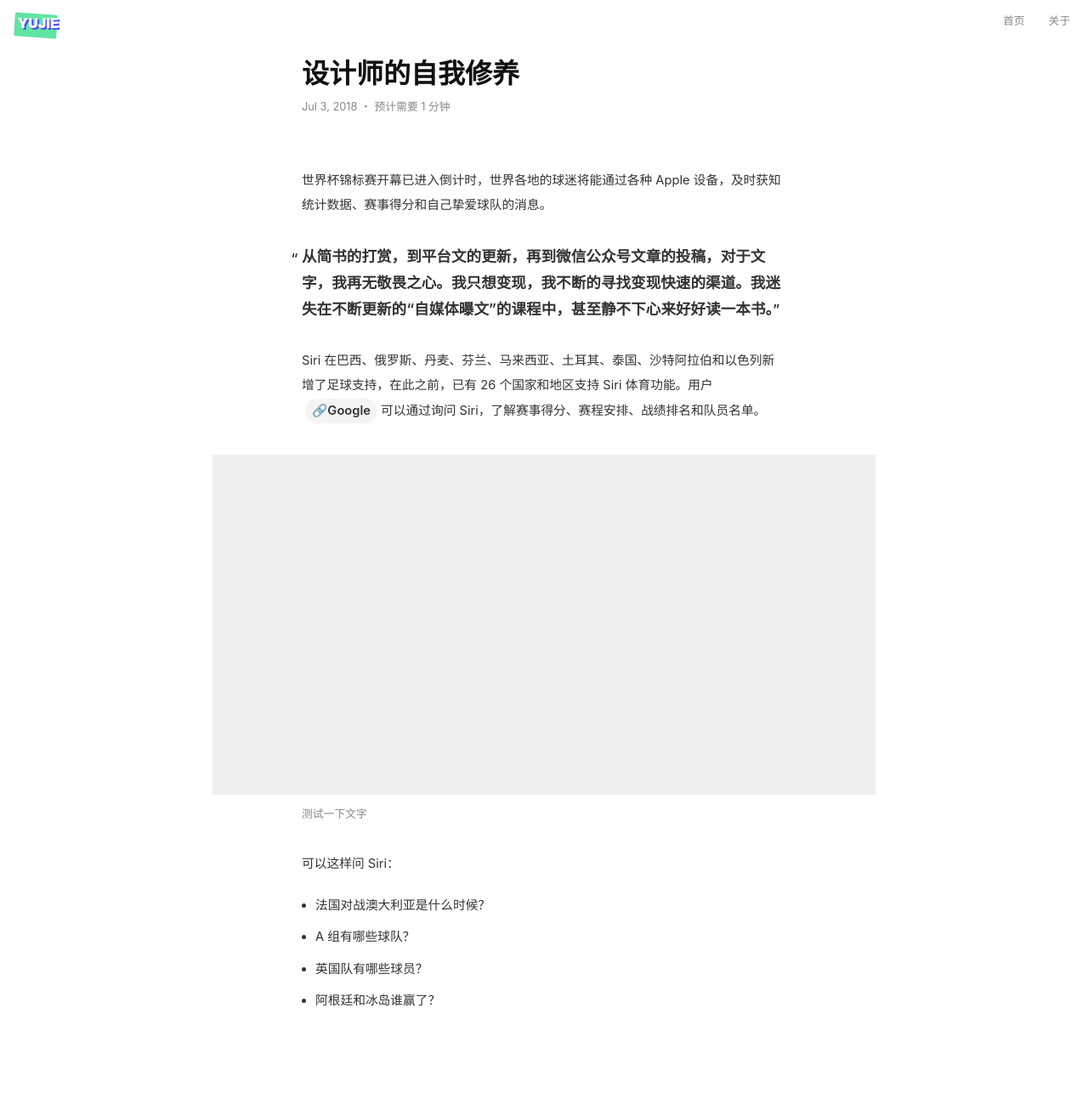
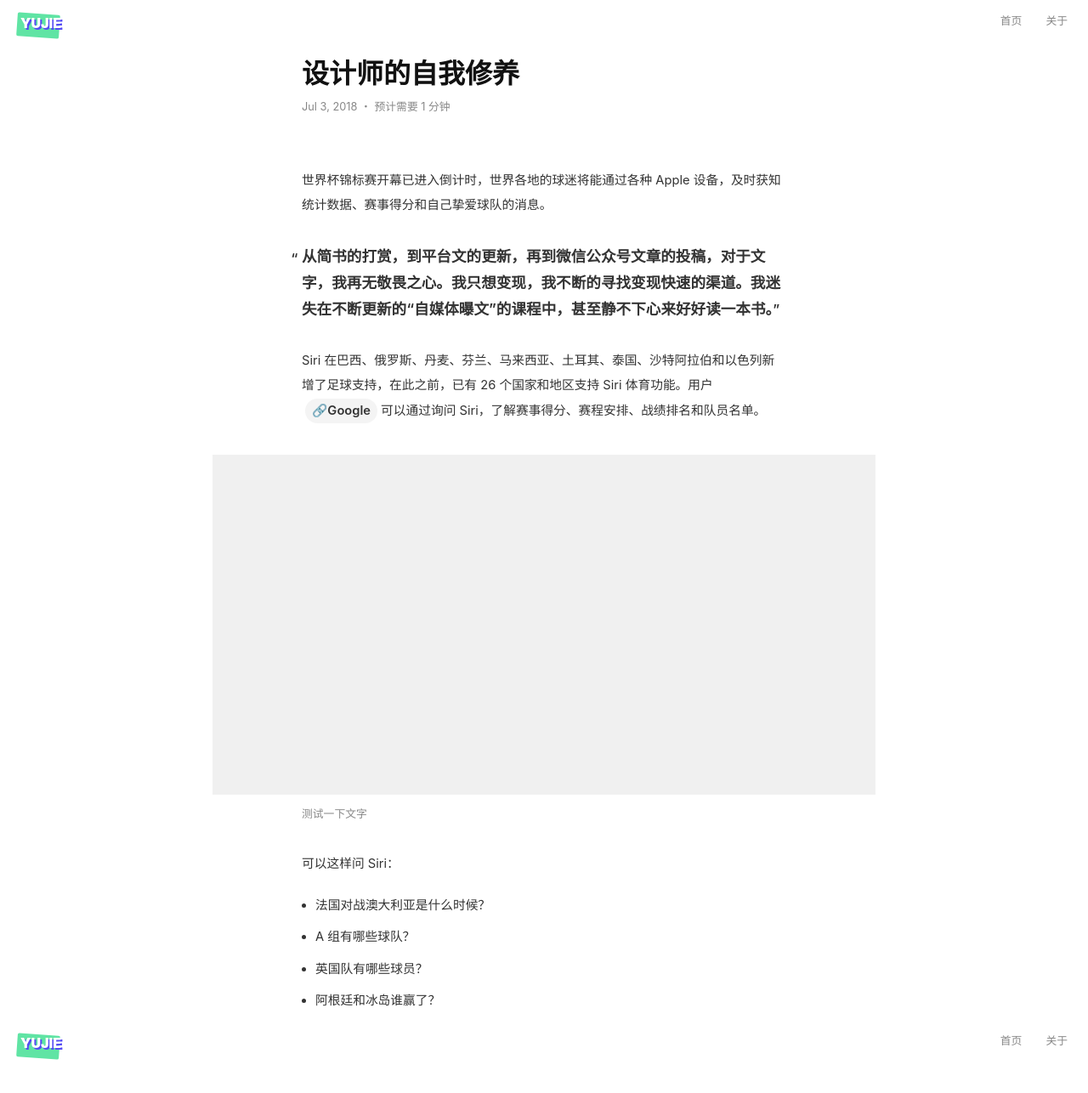
Before and after one commit to imyujie/imyujie.github.io, a Jekyll site: the page built from _posts/2018-07-03-designer.md, in a window 1280 px wide and 1291 px high. Shown: the top 1286 px of the window at 85% size. Built offline with Jekyll 4.4.1, drawn with Linux system fonts in a browser that asks for light colours.

Commit message:
Update padding for WeChat browser

```diff
--- a/_includes/footer.html
+++ b/_includes/footer.html
@@ -0,0 +1,13 @@
+<footer>
+    <div class="header-container flex">
+      <div class="sitemark">
+        <div class="marktext">YUJIE</div>
+      </div>
+      <div class="nav">
+        <ul class="flex">
+          <li><a href="#">首页</a></li>
+          <li><a href="#">关于</a></li>
+        </ul>
+      </div>
+    </div>
+</footer>
--- a/_layouts/default.html
+++ b/_layouts/default.html
@@ -3,5 +3,6 @@
   <body>
     {% include header.html %}
     {{ content }}
+    {% include footer.html %}
   </body>
 </html>
--- a/_sass/style.scss
+++ b/_sass/style.scss
@@ -3,7 +3,7 @@
 $colorA: #60E4A4;
 $colorB: #554BF4;
 
-$mobile-padding-lr: 1.2rem;
+$mobile-padding-lr: 1.4rem;
 
 html {
     font-size: 16px;
@@ -137,7 +137,7 @@
     }
 
     .caption {
-        width: calc(100% - 2.4rem);
+        width: calc(100% - 2.8rem);
         margin: 1rem auto 0 auto;
         font-size: .8rem;
         max-width: 570px;
@@ -211,6 +211,9 @@
     padding: 0 $mobile-padding-lr+.1rem;
 }
 
+footer {
+    height: 90px;
+}
 .post-header {
     margin-bottom: 3rem;
 }
@@ -219,4 +222,7 @@
     body>header {
         position: static;
     }
+    .post-header {
+        margin-bottom: 1rem;
+    }
 }
```
